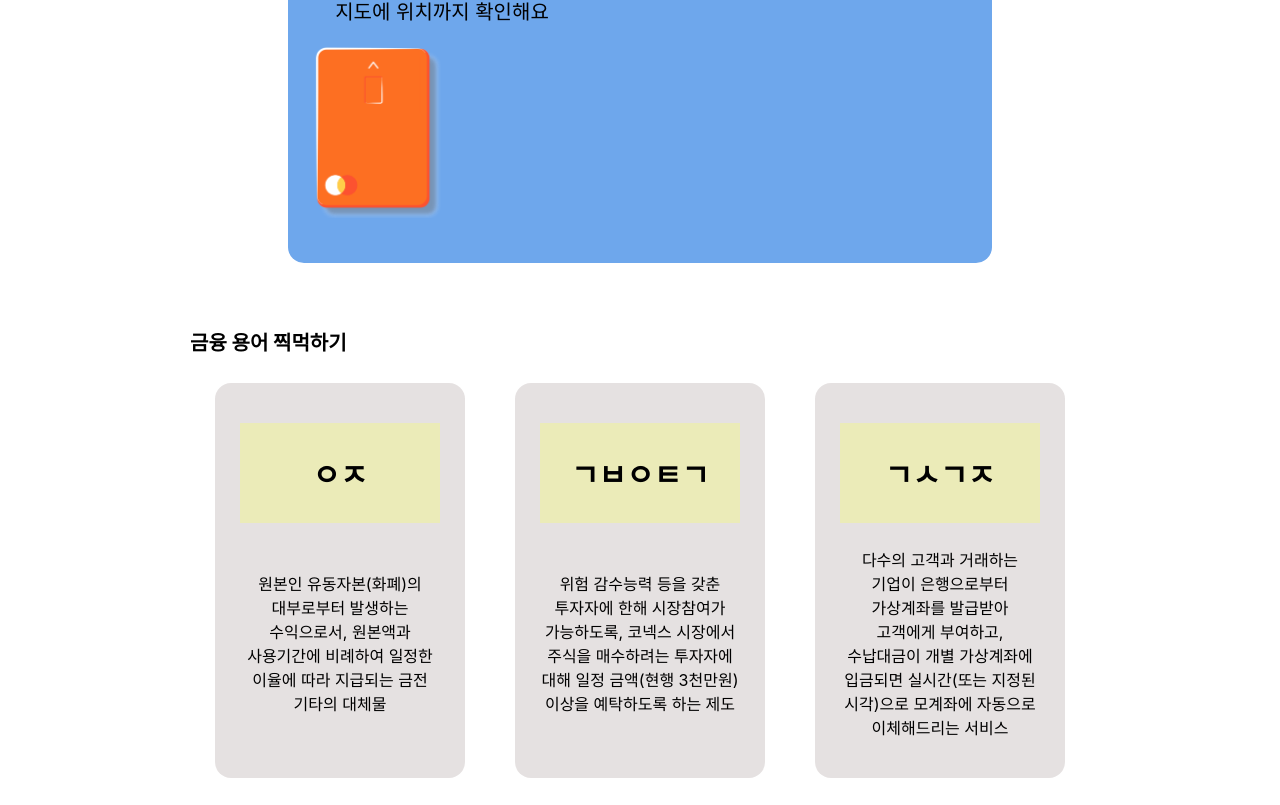
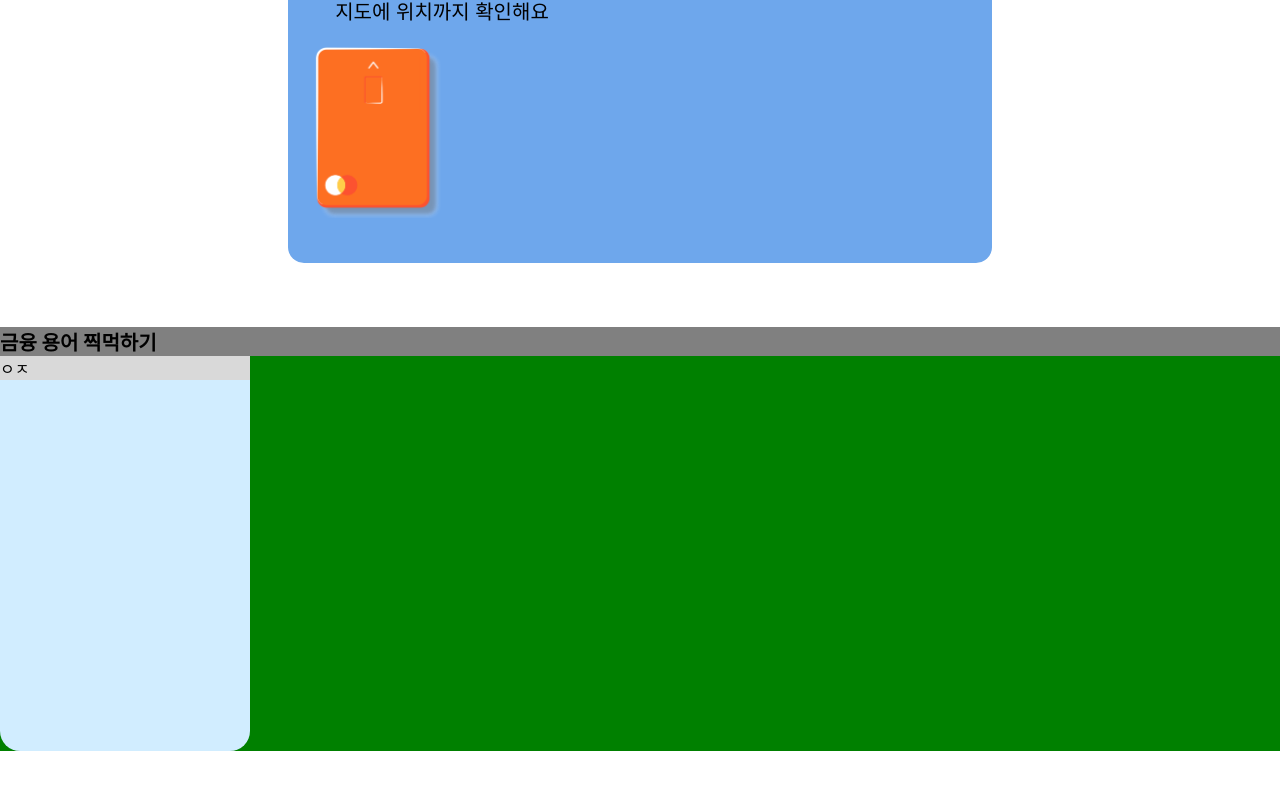
Before and after one commit to 5MZs/5MZs-web, a React (Create React App) app: page / in a window 1280 px wide. Shown: the part 248-1053 px from the top of the page. After the commit the page ends 999 px from the top, so only its background shows below. Built offline with nearby package versions, Linux system fonts and the light colour scheme.

Commit message:
feat: 메인페이지 용어 퀴즈 수정

```diff
--- a/src/component/Home.js
+++ b/src/component/Home.js
@@ -1,22 +1,60 @@
-import React from 'react';
+import React, { useState } from 'react';
 import '../styles/home.css';
-import { useState } from 'react';
+
+// function answer(e){
+// /**
+//  * 이게 작동되면
+//  * 1. 기존에 보여주는 거 지우고
+//  * 2. 넘어가는 애니메이션 주고
+//  * 3. 정답 보여주기
+//  */
+//     e.target.classList.toggle('showAnswer');
+// }
 
 function Home() {
 
-    let [wordsQ, a] = useState(['ㅇㅈ',
-                                'ㄱㅂㅇㅌㄱ',
-                                'ㄱㅅㄱㅈ']);
-    let [wordsA, b] = useState(['이자',
+    let [quiz1, a] = useState(['ㅇㅈ',
+                                '이자',
+                                '원본인 유동자본(화폐)의 대부로부터 발생하는 수익으로서, 원본액과 사용기간에 비례하여 일정한 이율에 따라 지급되는 금전 기타의 대체물']);
+    let [quiz2, b] = useState(['ㄱㅂㅇㅌㄱ',
                                 '기본예탁금',
-                                '가상계좌']);
-    let [wordsD, c] = useState(['원본인 유동자본(화폐)의 대부로부터 발생하는 수익으로서, 원본액과 사용기간에 비례하여 일정한 이율에 따라 지급되는 금전 기타의 대체물',
-                                '위험 감수능력 등을 갖춘 투자자에 한해 시장참여가 가능하도록, 코넥스 시장에서 주식을 매수하려는 투자자에 대해 일정 금액(현행 3천만원) 이상을 예탁하도록 하는 제도',
+                                '위험 감수능력 등을 갖춘 투자자에 한해 시장참여가 가능하도록, 코넥스 시장에서 주식을 매수하려는 투자자에 대해 일정 금액(현행 3천만원) 이상을 예탁하도록 하는 제도']);
+    let [quiz3, c] = useState(['ㄱㅅㄱㅈ',
+                                '가상계좌',
                                 '다수의 고객과 거래하는 기업이 은행으로부터 가상계좌를 발급받아 고객에게 부여하고, 수납대금이 개별 가상계좌에 입금되면 실시간(또는 지정된 시각)으로 모계좌에 자동으로 이체해드리는 서비스']);
+
+
+    // const Card = () => {
+    //     // 카드가 뒤집혀 있는지 여부를 상태로 관리
+    //     const [flipped, setFlipped] = useState(false);
+
+    //     // 카드 클릭 시 호출되는 함수
+    //     const handleClick = () => {
+    //         // 현재 상태를 반전시킴
+    //         setFlipped(!flipped);
+    //     };
+
+//     function answer(e){
+// /**
+//  * 이게 작동되면
+//  * 1. 기존에 보여주는 거 지우고
+//  * 2. 넘어가는 애니메이션 주고
+//  * 3. 정답 보여주기
+//  */
+//     e.target.classList.toggle('showAnswer');
+// }
+    const [flipped, setFlipped] = useState(false);
+
+    function handleCardClick() {
+        // 카드 클릭 시 flipped 상태를 토글하여 카드가 뒤집히게 함
+        setFlipped(!flipped);
+    }
+
 
 
     return (
         <div>
+
             <div className="mainCard">
                 <div className="mainCard_content1">
                     <span>카드 혜택을 지도에 표시해줘요 !</span>
@@ -25,50 +63,36 @@ function Home() {
                         <p>지도에 위치까지 확인해요</p>
                     </div>
                     <div className="image">
-                        <img src='img/메인_슬라이드_카드.png'></img>
+                        <img src='../img/메인_슬라이드_카드.png'></img>
                     </div>
                 </div>
             </div>
 
             {/* <div style={ {flex: 'none', height: '10px'} }></div> */}
 
+
+
             <div className="wordCard">
                 <h4>금융 용어 찍먹하기</h4>
                 <div className="wordCardContainer">
-                    <div className="wordCardBox">
+                <div className={`wordCardBox ${flipped ? 'flipped' : ''}`} onClick={handleCardClick}>
                         <div>
-                            <div className="quiz">
-                                <span>{ wordsQ[0] }</span>
+                            <div className="wordCardFront" onClick={handleCardClick}>
+                                { quiz1[0] }
                             </div>
-                            <div className="description">
-                                <p>{ wordsD[0] }</p>
+
+                            <div className="wordCardBack">
+                                { quiz1[1] }
                             </div>
                         </div>
                     </div>
-                    <div className="wordCardBox">
-                        <div>
-                            <div className="quiz">
-                                <span>{ wordsQ[1] }</span>
-                            </div>
-                            <div className="description">
-                                <p>{ wordsD[1] }</p>
-                            </div>
-                        </div>
-                    </div>
-                    <div className="wordCardBox">
-                        <div>
-                            <div className="quiz">
-                                <span>{ wordsQ[2] }</span>
-                            </div>
-                            <div className="description">
-                                <p>{ wordsD[2] }</p>
-                            </div>
-                        </div>
-                    </div>
+
                 </div>
             </div>
+
         </div>
-    )
+    );
 }
 
+
 export default Home;
--- a/src/styles/home.css
+++ b/src/styles/home.css
@@ -9,7 +9,7 @@
 
 .mainCard_content1 {
     /* margin: 3%; */
-    padding: 3%;
+        padding: 3%;
 }
 
 .mainCard_content1 div{
@@ -39,9 +39,8 @@
 
 /* 메인페이지 금융 단어 */
 .wordCard {
-    margin-left: auto;
-    margin-right: auto;
-    width: 900px;
+    background-color: grey;
+    position: relative;
 }
 
 .wordCard h4 {
@@ -49,9 +48,70 @@
 }
 
 .wordCardContainer {
-    display: flex;
-    margin: 3% auto;
-    /* align-items: center; */
+    position: relative;
+    background-color: green;
+}
+
+.wordCardBox {
+    position: relateive;
+    width: 250px;
+    height: 395px;
+    left: 762px;
+    top: 373px;
+    background: #D1EDFF;
+    border-radius: 20px;
+    perspective: 1000px;
+}
+
+.wordCardFront .wordCardBack {
+    position: absolute;
+    background: yellow;
+    position: relative;
+    width: 176px;
+    height: 111px;
+    transform-style: preserve-3d;
+    transition: transform 0.6s;
+    /* left: 799px;
+    top: 405px;
+    background: #D9D9D9; */
+}
+
+.wordCardFront {
+    backface-visibility: hidden;
+    background: #D9D9D9;
+    z-index: 2;
+    transform: rotateY(0deg);
+}
+
+.wordCardBack {
+    backface-visibility: hidden;
+    background: white;
+    transform: rotateY(180deg);
+}
+
+.wordCardBox.flipped .wordCardFront {
+    transform: rotateY(-180deg); /* 카드 앞면이 뒤집혀서 보이지 않도록 설정 */
+}
+
+.wordCardBox.flipped .wordCardBack {
+    transform: rotateY(0deg); /* 카드 뒷면이 보이도록 설정 */
+}
+
+
+
+
+
+
+
+
+
+
+
+
+/* .wordCardContainer { */
+    /* display: flex; */
+    /* margin: 3% auto; */
+    /* align-items: center;
 }
 
 .wordCardBox {
@@ -72,29 +132,29 @@
     width: 200px;
     height: 200px;
     margin: 20px auto;
-    /* align-content: center; */
 }
 
-.wordCardBox .quiz {
+.wordCardBox .cardFront {
     background-color: rgb(235, 235, 184);
     font-weight: bolder;
     width: 200px;
     height: 100px;
+
 }
+ */
 
-.wordCardBox .quiz:hover {
+
+
+
+
+/* .wordCardBox .quiz:hover {
     background: rgb(131, 219, 114);
-}
+} */
 
-.wordCardBox .quiz span {
+/* 글자 단어 안잘리게
+/* .wordCardBox .quiz span {
     overflow-wrap: break-word;
     white-space: nowrap;
-    /* font-size: calc(1vw + 1vh); */
+    font-size: calc(1vw + 1vh);
     font-size: 30px;
-}
-
-.wordCardBox .description {
-    flex-wrap: wrap;
-    /* border: 1px solid; */
-    word-break: keep-all;
-}
+} */
```
Also changed, not shown: 1 other file (tests, documents, lock files or other folders).
